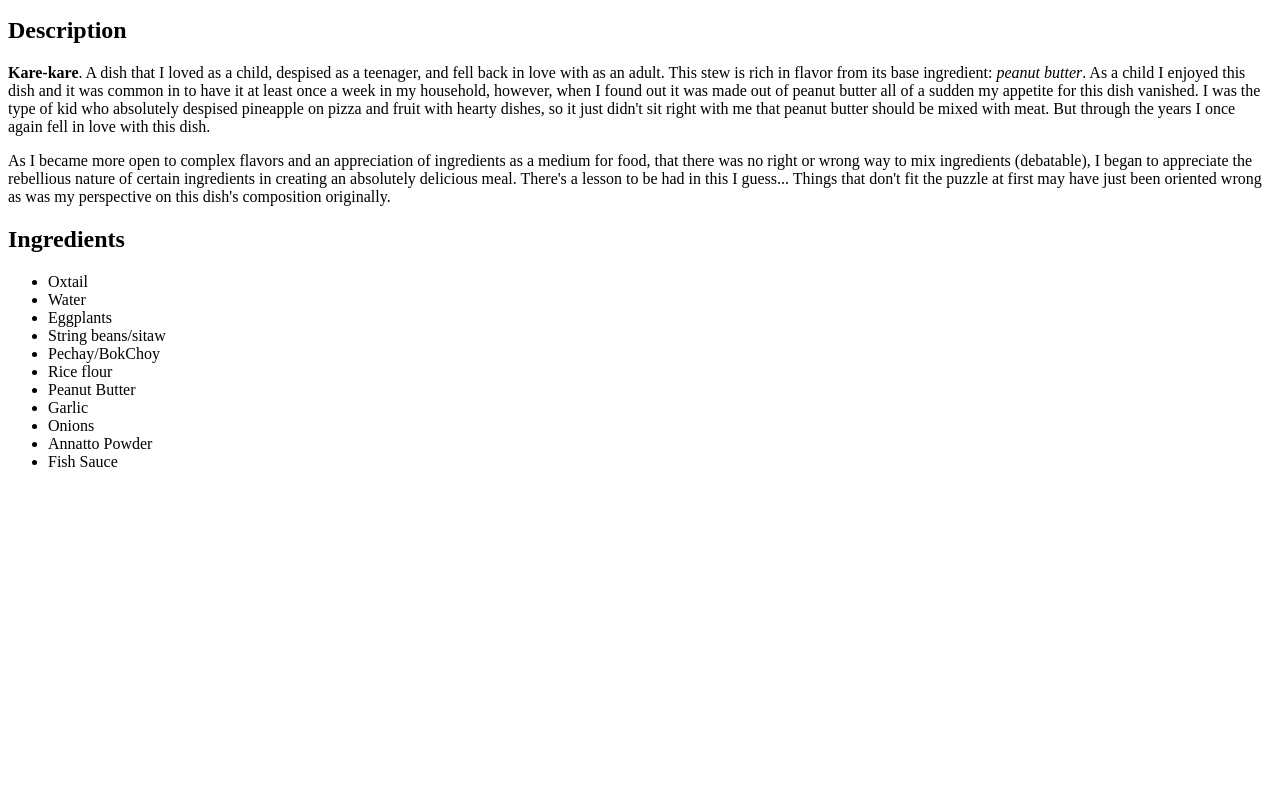
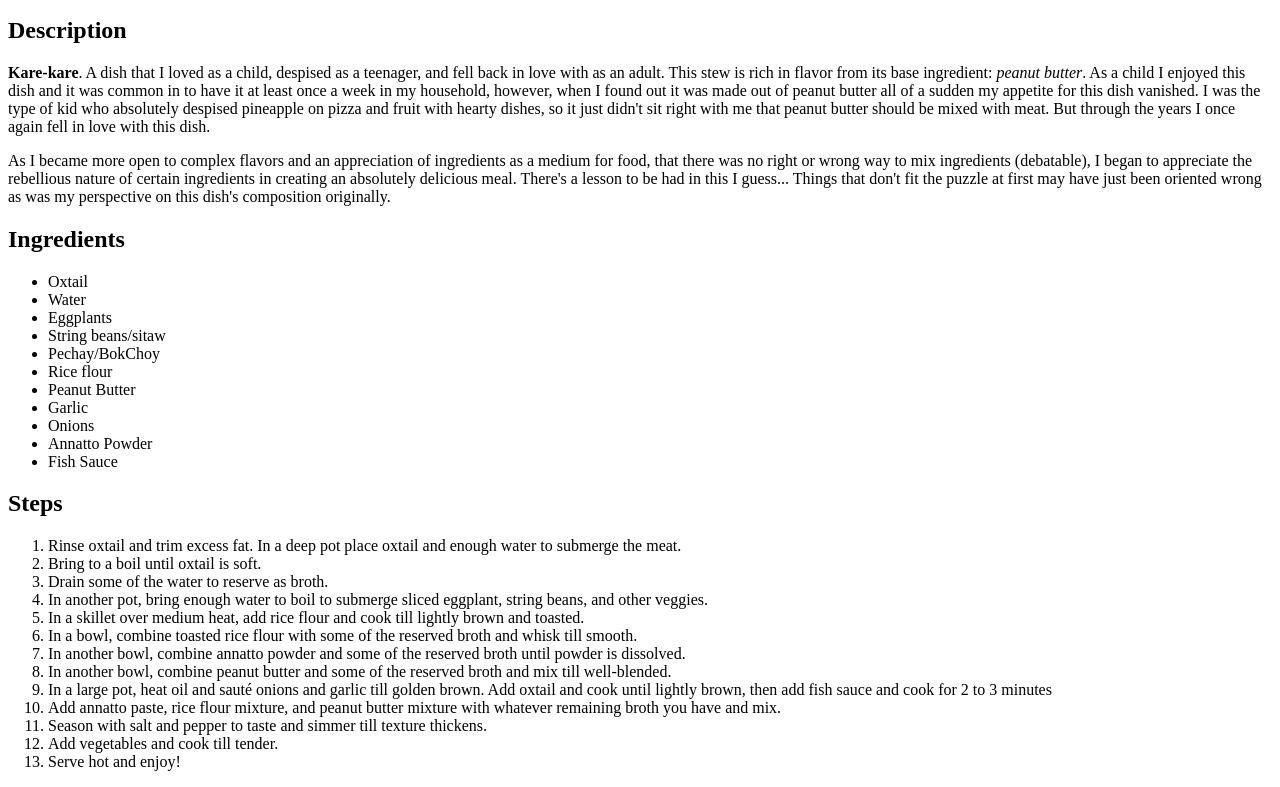
Before and after one commit to Jezuke/the-odin-project, a plain HTML site: page odin-recipes/recipes/kare_kare.html in a window 1280 px wide. Shown: the part 101-888 px from the top of the page. Before the commit the page ends 800 px from the top, so only its background shows below. Drawn offline with Linux system fonts and the light colour scheme.

Commit message:
Added kare-kare

```diff
--- a/odin-recipes/recipes/kare_kare.html
+++ b/odin-recipes/recipes/kare_kare.html
@@ -29,6 +29,21 @@
         <li>Fish Sauce</li>
     </ul>
 
-
+    <h2>Steps</h2>
+    <ol>
+        <li>Rinse oxtail and trim excess fat. In a deep pot place oxtail and enough water to submerge the meat.</li>
+        <li>Bring to a boil until oxtail is soft.</li>
+        <li>Drain some of the water to reserve as broth.</li>
+        <li>In another pot, bring enough water to boil to submerge sliced eggplant, string beans, and other veggies.</li>
+        <li>In a skillet over medium heat, add rice flour and cook till lightly brown and toasted.</li>
+        <li>In a bowl, combine toasted rice flour with some of the reserved broth and whisk till smooth.</li>
+        <li>In another bowl, combine annatto powder and some of the reserved broth until powder is dissolved.</li>
+        <li>In another bowl, combine peanut butter and some of the reserved broth and mix till well-blended.</li>
+        <li>In a large pot, heat oil and sauté onions and garlic till golden brown. Add oxtail and cook until lightly brown, then add fish sauce and cook for 2 to 3 minutes</li>
+        <li>Add annatto paste, rice flour mixture, and peanut butter mixture with whatever remaining broth you have and mix.</li>
+        <li>Season with salt and pepper to taste and simmer till texture thickens.</li>
+        <li>Add vegetables and cook till tender.</li>
+        <li>Serve hot and enjoy!</li>
+    </ol>
 </body>
 </html>
```
